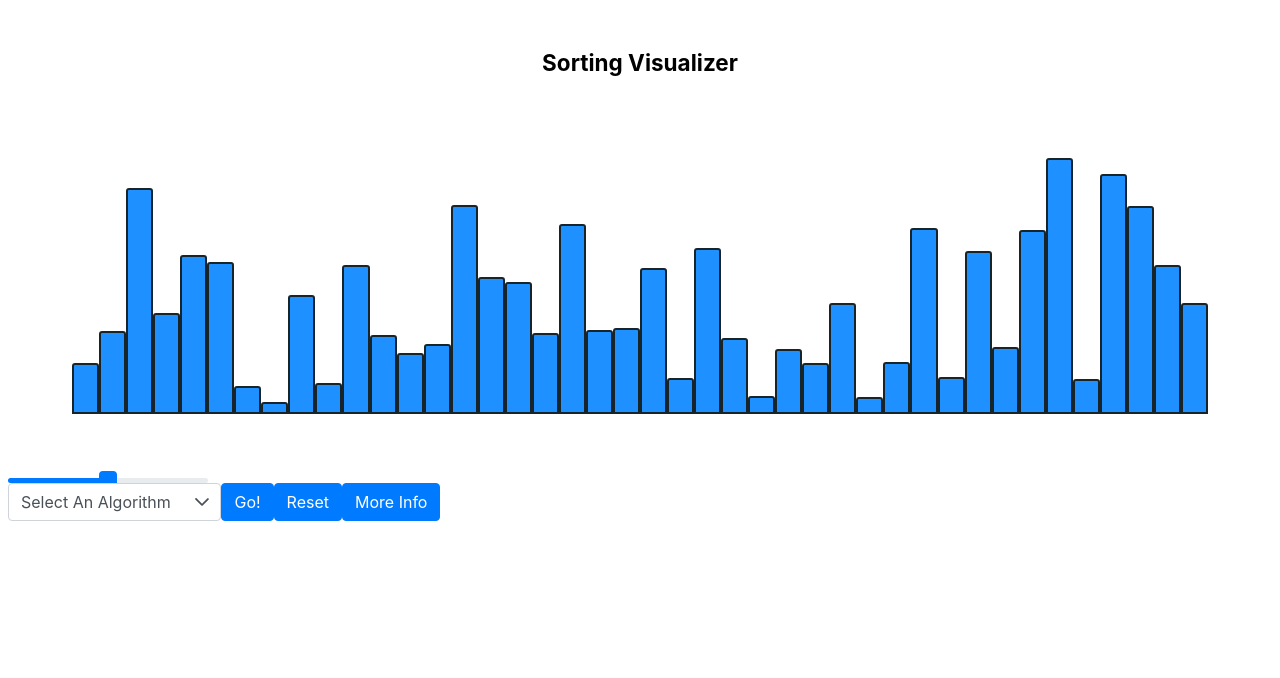
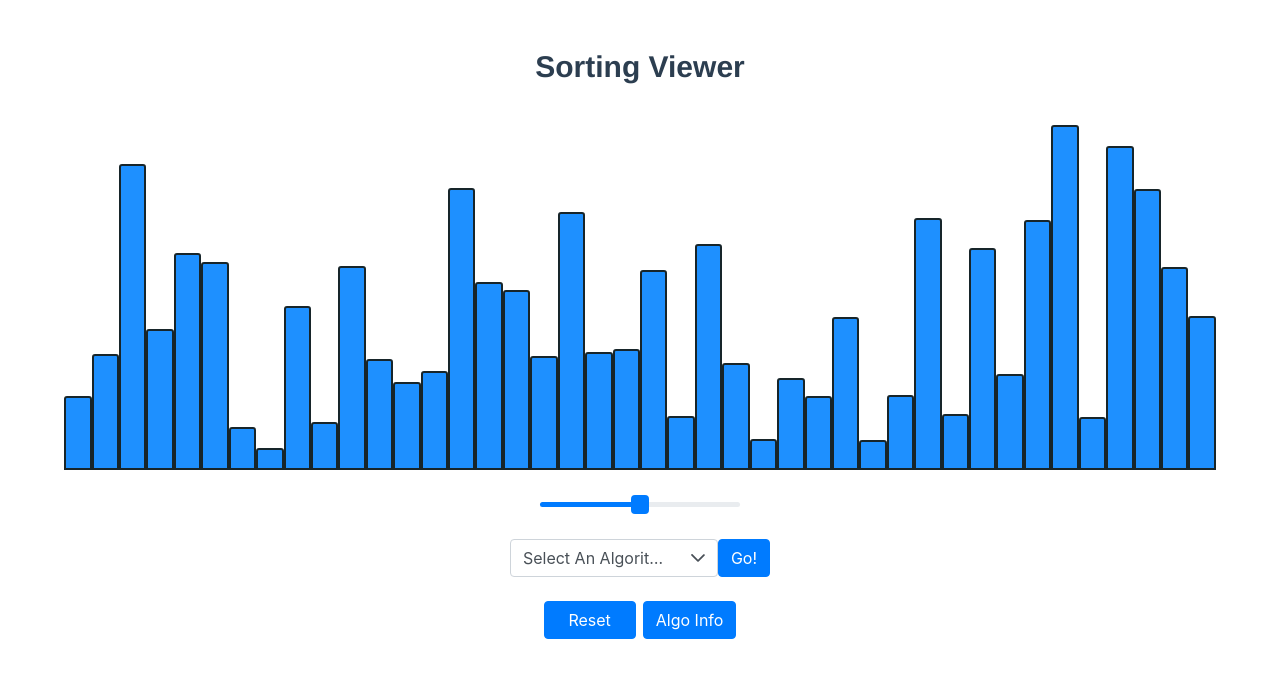
Before and after one commit to jameseaster/sorting-viewer, a Vue app: page / in a window 1280 px wide. Shown: the top 678 px of the page. Built offline with nearby package versions, Linux system fonts and the light colour scheme.

Commit message:
Update styling and spacing.

```diff
--- a/src/App.vue
+++ b/src/App.vue
@@ -3,9 +3,8 @@
 // <script setup lang="ts">
 import Data from "./components/Data.vue";
 import Header from "./components/Header.vue";
-import BarSlider from "./components/BarSlider.vue";
+import Controls from "./components/Controls.vue";
 import heapSort from "./algorithms/heapSort/heapSort.js";
-import DropdownMenu from "./components/DropdownMenu.vue";
 import quickSort from "./algorithms/quickSort/quickSort.js";
 import mergeSort from "./algorithms/mergeSort/mergeSort.js";
 import bubbleSort from "./algorithms/bubbleSort/bubbleSort.js";
@@ -17,8 +16,7 @@ export default {
   components: {
     Data,
     Header,
-    BarSlider,
-    DropdownMenu,
+    Controls,
   },
   data() {
     return {
@@ -42,7 +40,7 @@ export default {
       this.lastAlgo = "";
       this.numbers = [];
       for (let i = 0; i < this.quantity; i++) {
-        let value = Math.round(Math.random() * 250) + 10;
+        let value = Math.round(Math.random() * 330) + 20;
         let color = this.primary;
         this.numbers.push({ value, color });
       }
@@ -101,18 +99,16 @@ export default {
 </script>
 
 <template>
-  <div>
   <Header />
   <Data v-bind:numbers="numbers" :quantity="quantity" />
-    <BarSlider @changeSize="changeSize" />
-    <DropdownMenu
+  <Controls
     @heap="heap"
     @quick="quick"
     @merge="merge"
     @bubble="bubble"
     @insertion="insertion"
     @selection="selection"
+    @changeSize="changeSize"
     @new-array="populateArray"
   />
-  </div>
 </template>
--- a/src/assets/main.css
+++ b/src/assets/main.css
@@ -1,12 +1,19 @@
-body {
-  min-height: 100vh;
-  /* color: var(--color-text); */
-  /* background: var(--color-background); */
-  font-family: Inter, -apple-system, BlinkMacSystemFont, "Segoe UI", Roboto,
-    Oxygen, Ubuntu, Cantarell, "Fira Sans", "Droid Sans", "Helvetica Neue",
-    sans-serif;
+html,
+body,
+#app {
+  margin: 0;
+  height: 100%;
+  font-weight: normal;
+}
+
+#app {
+  font-family: "Avenir", Helvetica, Arial, sans-serif;
+  -webkit-font-smoothing: antialiased;
+  -moz-osx-font-smoothing: grayscale;
+  text-align: center;
+  color: #2c3e50;
   font-size: 15px;
   text-rendering: optimizeLegibility;
-  -webkit-font-smoothing: antialiased;
-  -moz-osx-font-smoothing: grayscale;
+  display: flex;
+  flex-direction: column;
 }
--- a/src/components/BarSlider.vue
+++ b/src/components/BarSlider.vue
@@ -1,5 +1,5 @@
 <template>
-  <div style="max-width: 200px">
+  <div class="slider">
     <Slider
       :min="min"
       :max="max"
@@ -7,7 +7,7 @@
       class="w-14rem"
       v-model="quantity"
     />
-    <Toast />
+    <!-- <Toast /> -->
     <!-- <v-slider
         v-model="quantity"
         :min="min"
@@ -39,14 +39,14 @@ export default {
   },
   watch: {
     quantity: function (newVal) {
-      this.$emit("changeSize", newVal);
+      this.$parent.$emit("changeSize", newVal);
     },
   },
   methods: {
     decrement: function () {
       if (this.quantity > 2) {
         this.quantity -= 1;
-        this.$emit("changeSize", this.quantity);
+        this.$parent.$emit("changeSize", this.quantity);
       } else {
         this.toast("Minimum");
       }
@@ -54,7 +54,7 @@ export default {
     increment: function () {
       if (this.quantity < 82) {
         this.quantity += 1;
-        this.$emit("changeSize", this.quantity);
+        this.$parent.$emit("changeSize", this.quantity);
       } else {
         this.toast("Maximum");
       }
@@ -70,3 +70,13 @@ export default {
   },
 };
 </script>
+
+
+
+<style scoped>
+.slider {
+  width: 200px;
+  margin: 16px;
+  display: block;
+}
+</style>
--- /dev/null
+++ b/src/components/Controls.vue
@@ -0,0 +1,105 @@
+<template>
+  <div class="controls-container">
+    <!-- Dataset Size -->
+    <div class="mb-16">
+      <BarSlider @changeSize="changeSize" />
+    </div>
+
+    <!-- Algorithm Selector -->
+    <div class="mb-16">
+      <Dropdown
+        v-model="selected"
+        :options="options"
+        optionLabel="text"
+        class="dropdown"
+        placeholder="Select Algorithm"
+      />
+      <Button label="Go!" :value="selected" @click="handleClick(selected)" />
+    </div>
+
+    <!-- Other Controls -->
+    <div class="controls">
+      <Button class="btn" @click="$emit('new-array')" label="Reset" />
+      <Button class="btn" :label="infoBtnTitle" @click="toggleShowInfo" />
+    </div>
+
+    <!-- Description -->
+    <Info :showInfo="showInfo" :name="selected.value" />
+
+    <!-- Notifications -->
+    <Toast />
+  </div>
+</template>
+
+<script>
+import Info from "./Info.vue";
+import BarSlider from "./BarSlider.vue";
+
+export default {
+  name: "Controls",
+  components: { Info, BarSlider },
+  data() {
+    return {
+      showInfo: false,
+      selected: { value: "toast", text: "Select An Algorithm", disabled: true },
+      options: [
+        { value: "toast", text: "Select An Algorithm", disabled: true },
+        { value: "bubble", text: "Bubble Sort" },
+        { value: "insertion", text: "Insertion Sort" },
+        { value: "selection", text: "Selection Sort" },
+        { value: "quick", text: "Quick Sort" },
+        { value: "heap", text: "Heap Sort" },
+        { value: "merge", text: "Merge Sort" },
+      ],
+    };
+  },
+  computed: {
+    infoBtnTitle() {
+      return this.showInfo ? "Hide" : "Algo Info";
+    },
+  },
+  methods: {
+    toggleShowInfo() {
+      this.showInfo = !this.showInfo;
+    },
+    handleClick: function (selected) {
+      const { value } = selected;
+      value === "toast" ? this.toast() : this.$emit(value);
+    },
+    toast: function () {
+      this.$toast.add({
+        life: 3000,
+        summary: "Info",
+        severity: "info",
+        detail: "Select an algorithm to sort the columns",
+      });
+    },
+  },
+};
+</script>
+
+<style scoped>
+.controls-container {
+  display: flex;
+  align-items: center;
+  flex-direction: column;
+  justify-content: center;
+}
+.dropdown {
+  width: 208px;
+  text-align: left;
+}
+.mb-16 {
+  margin-bottom: 16px;
+}
+.controls {
+  width: 200px;
+  display: flex;
+  margin-top: 8px;
+  align-items: center;
+  justify-content: space-around;
+}
+.btn {
+  min-width: 92px;
+}
+</style>
--- a/src/components/Data.vue
+++ b/src/components/Data.vue
@@ -1,12 +1,5 @@
 <template>
-  <div
-    :style="{
-      margin: '5vw',
-      display: 'flex',
-      alignItems: 'baseline',
-      justifyContent: 'center',
-    }"
-  >
+  <div class="data-container">
     <div
       v-bind:key="index"
       :style="{ 'flex-grow': 1 }"
@@ -36,10 +29,11 @@ export default {
 </script>
 
 <style scoped>
-.data {
-  height: 300px;
+.data-container {
+  margin: 16px 5%;
   display: flex;
-  max-width: 95%;
+  height: 350px;
   align-items: flex-end;
+  justify-content: center;
 }
 </style>
--- a/src/components/DropdownMenu.vue
+++ /dev/null
@@ -1,74 +0,0 @@
-<template>
-  <div>
-    <!-- <b-form-select v-model="selected" :options="options"> </b-form-select> -->
-    <Dropdown
-      v-model="selected"
-      :options="options"
-      optionLabel="text"
-      placeholder="Select Algorithm"
-      class="w-full md:w-14rem"
-    />
-
-    <Button :value="selected" label="Go!" @click="handleClick(selected)" />
-    <Button @click="$emit('new-array')" label="Reset" />
-    <Button
-      :label="showInfo ? 'Hide Info' : 'More Info'"
-      @click="toggleShowInfo"
-    />
-    <Info :showInfo="showInfo" :name="selected.value" />
-    <Toast />
-  </div>
-</template>
-
-<script>
-import Info from "./Info.vue";
-
-export default {
-  name: "DropdownMenu",
-  components: {
-    Info,
-  },
-  data() {
-    return {
-      showInfo: false,
-      selected: { value: "toast", text: "Select An Algorithm", disabled: true },
-      options: [
-        { value: "toast", text: "Select An Algorithm", disabled: true },
-        { value: "bubble", text: "Bubble Sort" },
-        { value: "insertion", text: "Insertion Sort" },
-        { value: "selection", text: "Selection Sort" },
-        { value: "quick", text: "Quick Sort" },
-        { value: "heap", text: "Heap Sort" },
-        { value: "merge", text: "Merge Sort" },
-      ],
-    };
-  },
-  methods: {
-    toggleShowInfo() {
-      this.showInfo = !this.showInfo;
-    },
-    handleClick: function (selected) {
-      const { value } = selected;
-      if (value === "toast") {
-        this.toast();
-      } else {
-        this.$emit(value);
-      }
-    },
-    toast: function () {
-      this.$toast.add({
-        detail: "Select an algorithm to sort the columns",
-        severity: "info",
-        summary: "Info",
-        life: 3000,
-      });
-    },
-  },
-};
-</script>
-
-<style scoped>
-.option-button {
-  min-width: 95px;
-}
-</style>
--- a/src/components/Header.vue
+++ b/src/components/Header.vue
@@ -1,6 +1,6 @@
 <template>
-  <div class="container">
-    <h2>Sorting Visualizer</h2>
+  <div class="header-container">
+    <h1>Sorting Viewer</h1>
   </div>
 </template>
 
@@ -12,7 +12,7 @@ export default {
 </script>
 
 <style scoped>
-.container {
+.header-container {
   width: 100%;
   display: flex;
   margin-top: 30px;
--- a/src/components/Info.vue
+++ b/src/components/Info.vue
@@ -1,5 +1,5 @@
 <template>
-  <p v-if="showInfo">{{ getInformation(name) }}</p>
+  <p class="info" v-if="showInfo">{{ getInformation(name) }}</p>
 </template>
 
 <script>
@@ -45,12 +45,8 @@ export default {
 </script>
 
 <style scoped>
-.container {
-  display: flex;
-  align-items: flex-end;
-  justify-content: center;
-  max-width: 600px;
-  margin-left: auto;
-  margin-right: auto;
+.info {
+  margin: 24px;
+  max-width: 500px;
 }
 </style>
```
Lines whose indentation alone changed are shown as unchanged.
